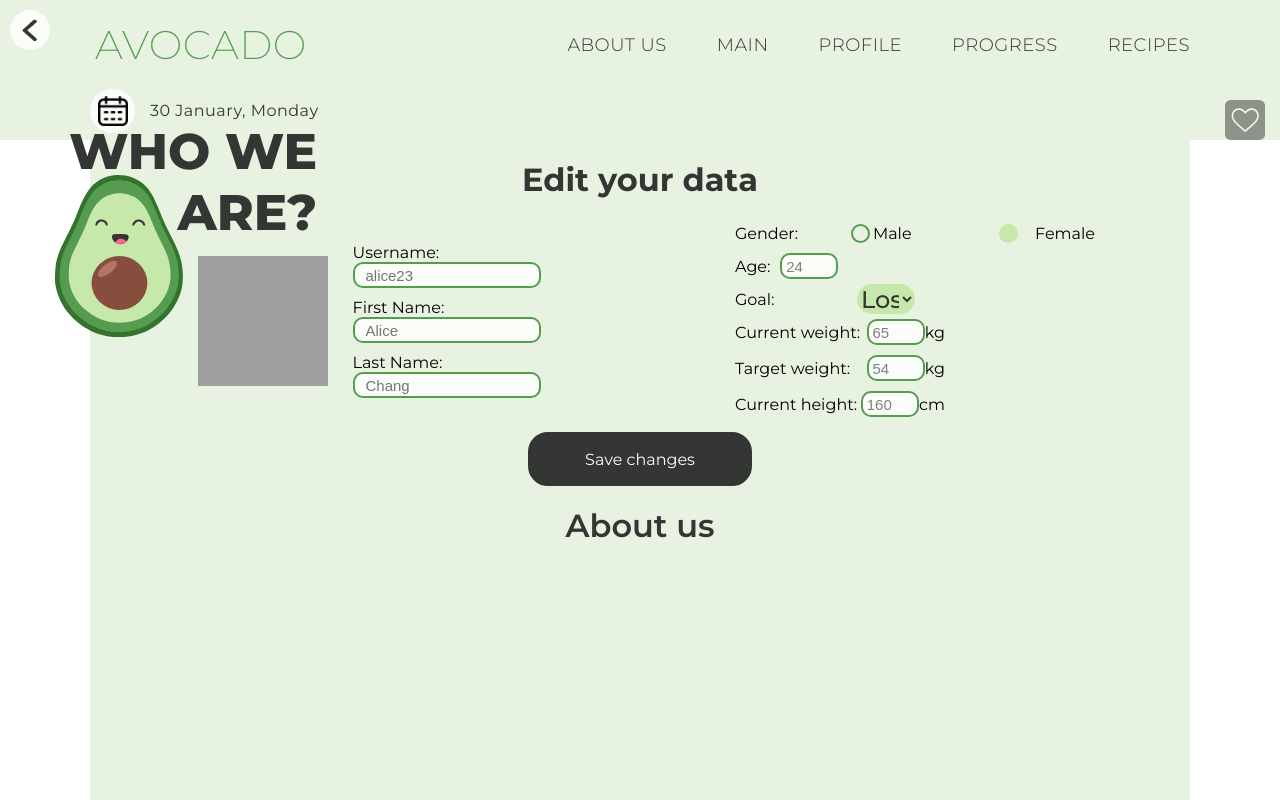
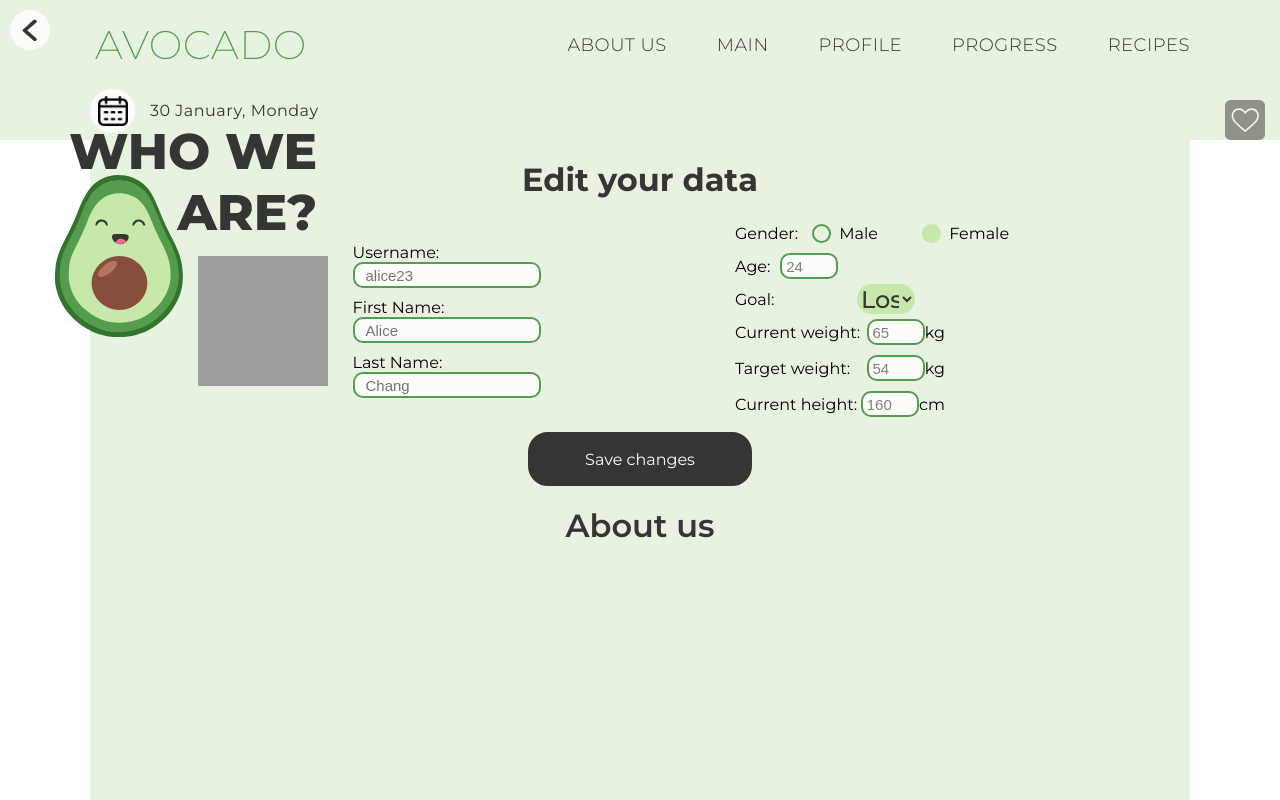
Before and after one commit to mitjasha/avocado, a React (Create React App) app: page / in a window 1280 px wide. Shown: the top 800 px of the page. Built offline with nearby package versions, Linux system fonts and the light colour scheme; grey boxes are pictures that could not be loaded.

Commit message:
feat: remove space-between to gender container, add gaps

```diff
--- a/src/pages/EditProfileDataScreen/EditProfileDataScreen.scss
+++ b/src/pages/EditProfileDataScreen/EditProfileDataScreen.scss
@@ -73,8 +73,9 @@
     width: 360px;
     display: flex;
     flex-direction: row;
-    justify-content: space-between;
+    justify-content: flex-start;
     align-items: center;
+    gap: 10px;
 }
 
 label {
```
